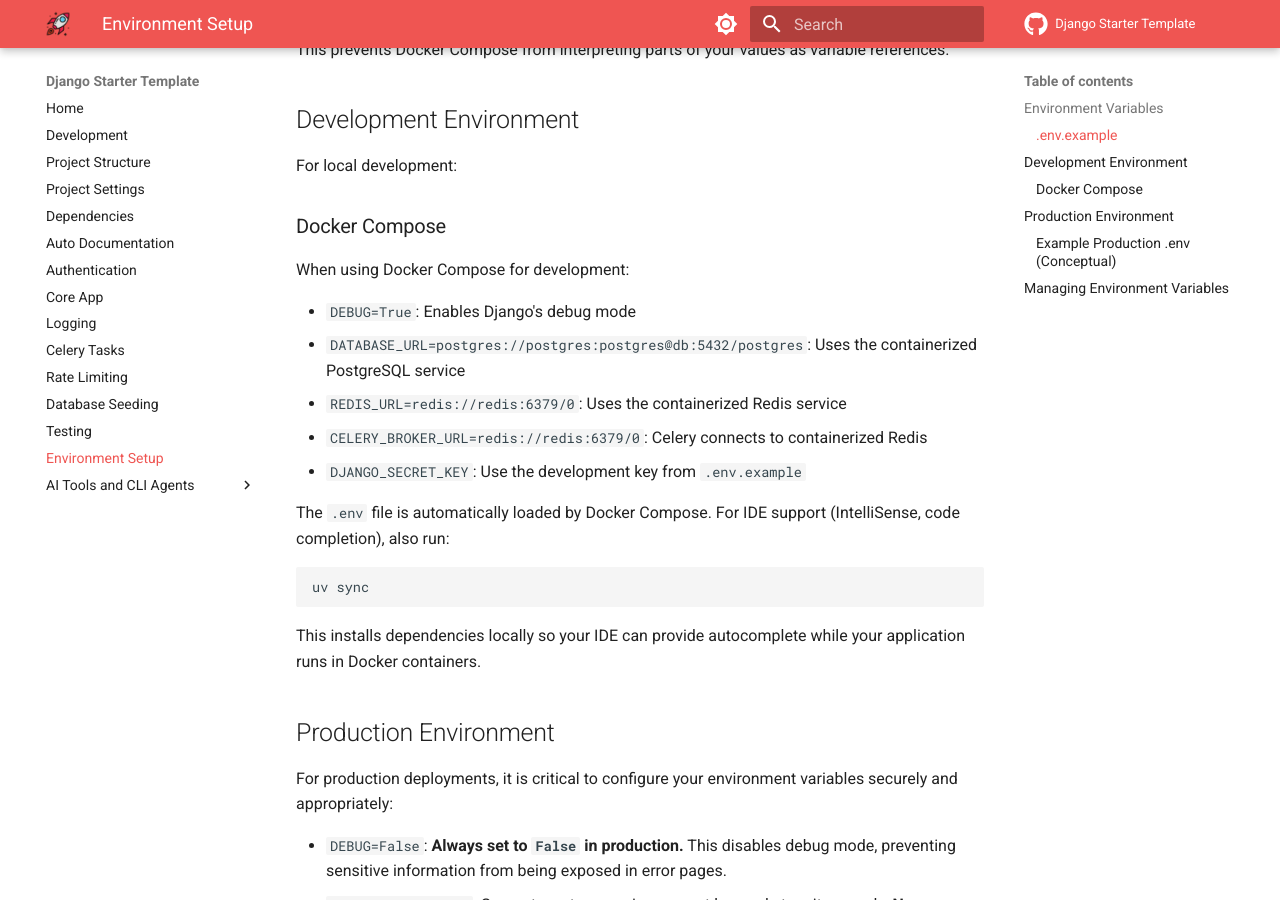
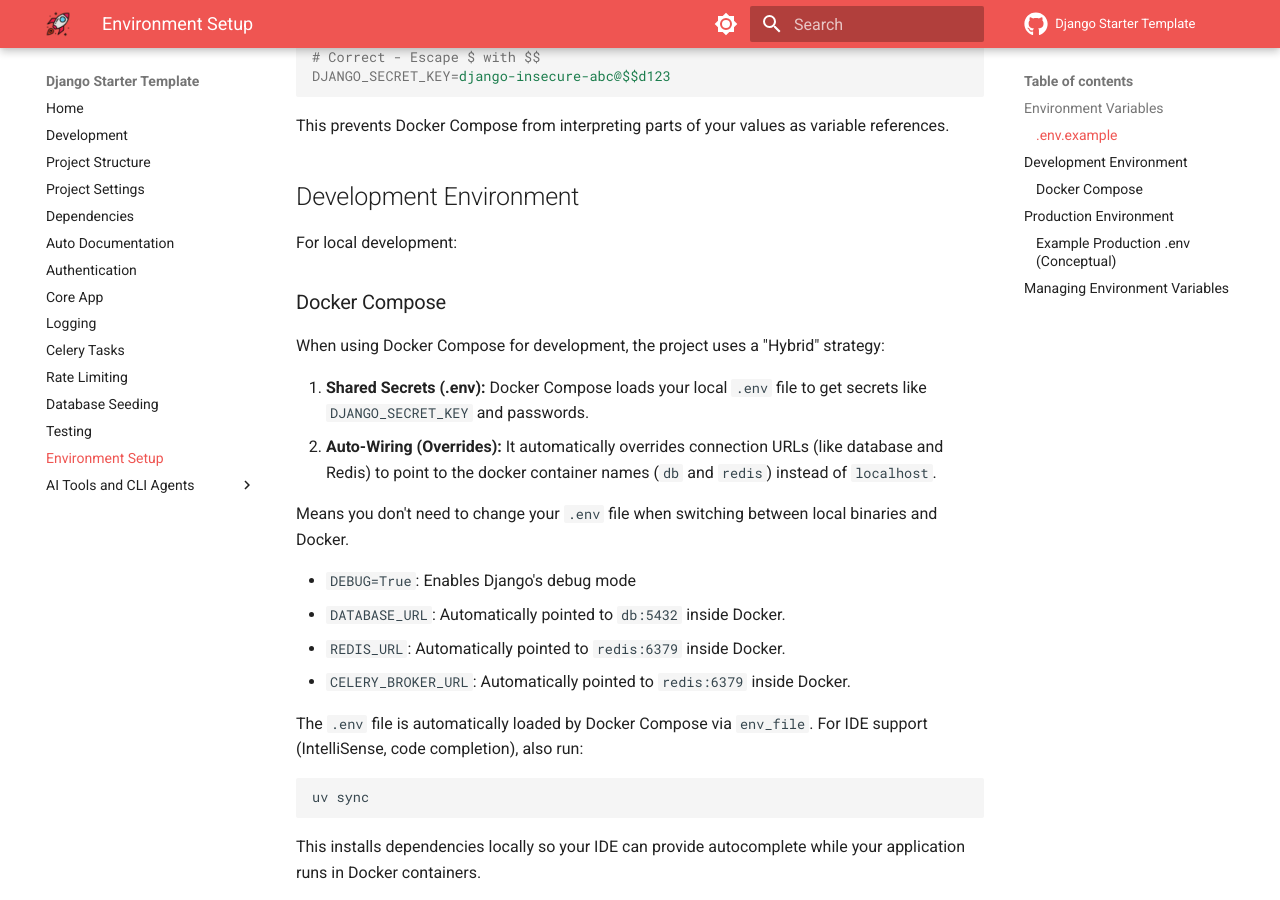
Before and after one commit to wilfredinni/django-starter-template, an MkDocs documentation site: the page built from docs/environment_setup.md, in a window 1280 px wide and 900 px high, scrolled down 1416 px. Built offline with MkDocs 1.6.1 and Material for MkDocs 9.7.7, drawn with Linux system fonts in a browser that asks for light colours; comment, search, counter and statistics services are not loaded; some of the changed text lies outside the part shown.

Commit message:
feat: enhance environment configuration with database and Redis settings in .env.example and docker-compose

````diff
--- a/docs/environment_setup.md
+++ b/docs/environment_setup.md
@@ -18,8 +18,7 @@
 # --------------------------------------------------------------------------------
 DEBUG=True
 DATABASE_URL=postgres://postgres:postgres@localhost:5432/postgres
-DJANGO_SECRET_KEY=django-insecure-wlgjuo53y49%-4y5(!%ksylle_ud%b=7%__@9hh+@$d%_^y3s!
-
+DJANGO_SECRET_KEY=django-insecure-wlgjuo53y49%-4y5(!%ksylle_ud%b=7%__@9hh+@$$d%_^y3s!
 
 # --------------------------------------------------------------------------------
 # 📧 Email Config: optional and can be copied if needed.
@@ -30,6 +29,11 @@
 EMAIL_HOST_USER=user@user.com
 EMAIL_HOST_PASSWORD=myverystrongpassword
 
+# --------------------------------------------------------------------------------
+# 🧠 Celery & Redis
+# --------------------------------------------------------------------------------
+REDIS_URL=redis://localhost:6379/0
+CELERY_BROKER_URL=redis://localhost:6379/0
 
 # --------------------------------------------------------------------------------
 # 🔐 Security Config: for production or testing the production settings locally.
@@ -63,15 +67,19 @@
 
 ### Docker Compose
 
-When using Docker Compose for development:
+When using Docker Compose for development, the project uses a "Hybrid" strategy:
+
+1.  **Shared Secrets (.env):** Docker Compose loads your local `.env` file to get secrets like `DJANGO_SECRET_KEY` and passwords.
+2.  **Auto-Wiring (Overrides):** It automatically overrides connection URLs (like database and Redis) to point to the docker container names (`db` and `redis`) instead of `localhost`.
+
+Means you don't need to change your `.env` file when switching between local binaries and Docker.
 
 *   `DEBUG=True`: Enables Django's debug mode
-*   `DATABASE_URL=postgres://postgres:postgres@db:5432/postgres`: Uses the containerized PostgreSQL service
-*   `REDIS_URL=redis://redis:6379/0`: Uses the containerized Redis service
-*   `CELERY_BROKER_URL=redis://redis:6379/0`: Celery connects to containerized Redis
-*   `DJANGO_SECRET_KEY`: Use the development key from `.env.example`
+*   `DATABASE_URL`: Automatically pointed to `db:5432` inside Docker.
+*   `REDIS_URL`: Automatically pointed to `redis:6379` inside Docker.
+*   `CELERY_BROKER_URL`: Automatically pointed to `redis:6379` inside Docker.
 
-The `.env` file is automatically loaded by Docker Compose. For IDE support (IntelliSense, code completion), also run:
+The `.env` file is automatically loaded by Docker Compose via `env_file`. For IDE support (IntelliSense, code completion), also run:
 
 ```bash
 uv sync
````
Also changed, not shown: docker-compose.yml (+11 -16 lines), docs/settings.md (+5 -2 lines), 2 other files.
